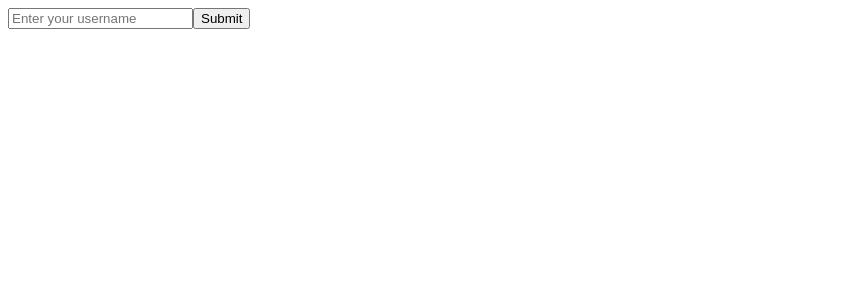
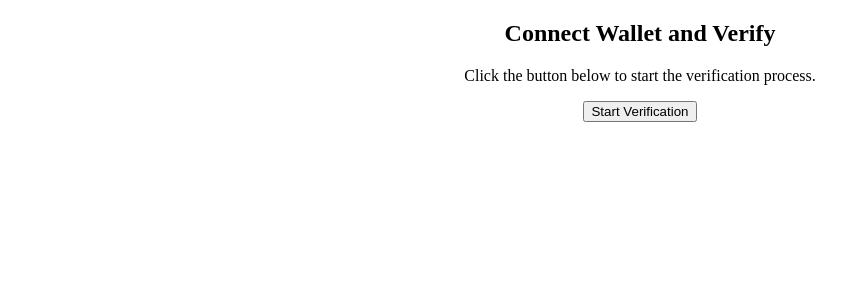
Before and after one commit to vivekpal1/digilocker_Test, a Next.js app: page / in a window 1280 px wide. Shown: the top 300 px of the page, without its empty margins (0-867 px from the left). Built offline with nearby package versions, Linux system fonts and the light colour scheme.

Commit message:
component for verification

```diff
--- a/components/UsernameForm.tsx
+++ b/components/UsernameForm.tsx
@@ -1,5 +1,5 @@
 import { useState } from 'react';
-import authenticateWithDigilocker from './digilockerUtils';
+import WalletVerification from './WalletVerification';
 
 interface Props {
   onSubmit: (username: string) => void;
@@ -8,27 +8,30 @@ interface Props {
 const UsernameForm: React.FC<Props> = ({ onSubmit }) => {
   const [username, setUsername] = useState('');
   const [loading, setLoading] = useState(false);
+  const [isVerified, setVerified] = useState(false);
 
-  const handleSubmit = async (e: React.FormEvent) => {
-    e.preventDefault();
-    setLoading(true);
-
-    const digilockerName = await authenticateWithDigilocker(
-      'your-client-id',
-      'your-client-secret',
-      'your-auth-token'
-    );
-
-    if (digilockerName && digilockerName.toLowerCase() === username.toLowerCase()) {
-      onSubmit(username);
+  const handleVerificationComplete = (verified: boolean, publicKey: string) => {
+    if (verified) {
+      setVerified(true);
     } else {
-      alert('Invalid username or DigiLocker authentication failed');
+      alert('Verification failed');
     }
 
     setLoading(false);
   };
 
+  const handleSubmit = (e: React.FormEvent) => {
+    e.preventDefault();
+    if (isVerified) {
+      onSubmit(username);
+    } else {
+      alert('Please complete the verification process');
+    }
+  };
+
   return (
+    <div>
+      {isVerified ? (
         <form onSubmit={handleSubmit}>
           <input
             type="text"
@@ -40,6 +43,10 @@ const UsernameForm: React.FC<Props> = ({ onSubmit }) => {
             {loading ? 'Loading...' : 'Submit'}
           </button>
         </form>
+      ) : (
+        <WalletVerification onVerificationComplete={handleVerificationComplete} />
+      )}
+    </div>
   );
 };
 
--- a/components/verify.tsx
+++ b/components/WalletVerification.tsx
@@ -13,7 +13,6 @@ const WalletVerification: React.FC<WalletVerificationProps> = ({ onVerificationC
     setLoading(true);
 
     // Simulating API call to send OTP to the provided phone number
-    // Replace this code with your actual implementation
     setTimeout(() => {
       setLoading(false);
       // Simulating receiving OTP
@@ -23,15 +22,9 @@ const WalletVerification: React.FC<WalletVerificationProps> = ({ onVerificationC
 
   const handleVerificationSubmit = () => {
     setLoading(true);
-
-    // Simulating API call to verify the OTP and wallet public key
-    // Replace this code with your actual implementation
     setTimeout(() => {
       setLoading(false);
-      const isVerified = otp === '123456'; // Simulating successful OTP verification
-
-      // Get the wallet's public key from the Solana wallet integration
-      // Replace this code with your actual implementation
+      const isVerified = otp === '123456';
       const publicKey = 'YOUR_PUBLIC_KEY';
 
       onVerificationComplete(isVerified, publicKey);
@@ -44,7 +37,7 @@ const WalletVerification: React.FC<WalletVerificationProps> = ({ onVerificationC
         <>
           <h2>Connect Wallet and Verify</h2>
           <p>Click the button below to start the verification process.</p>
-          <button onClick={() => setPhoneNumber('')} disabled={loading}>
+          <button onClick={handlePhoneNumberSubmit} disabled={loading}>
             Start Verification
           </button>
         </>
```
Also changed, not shown: 1 other file (tests, documents, lock files or other folders). Lines whose indentation alone changed are shown as unchanged.
